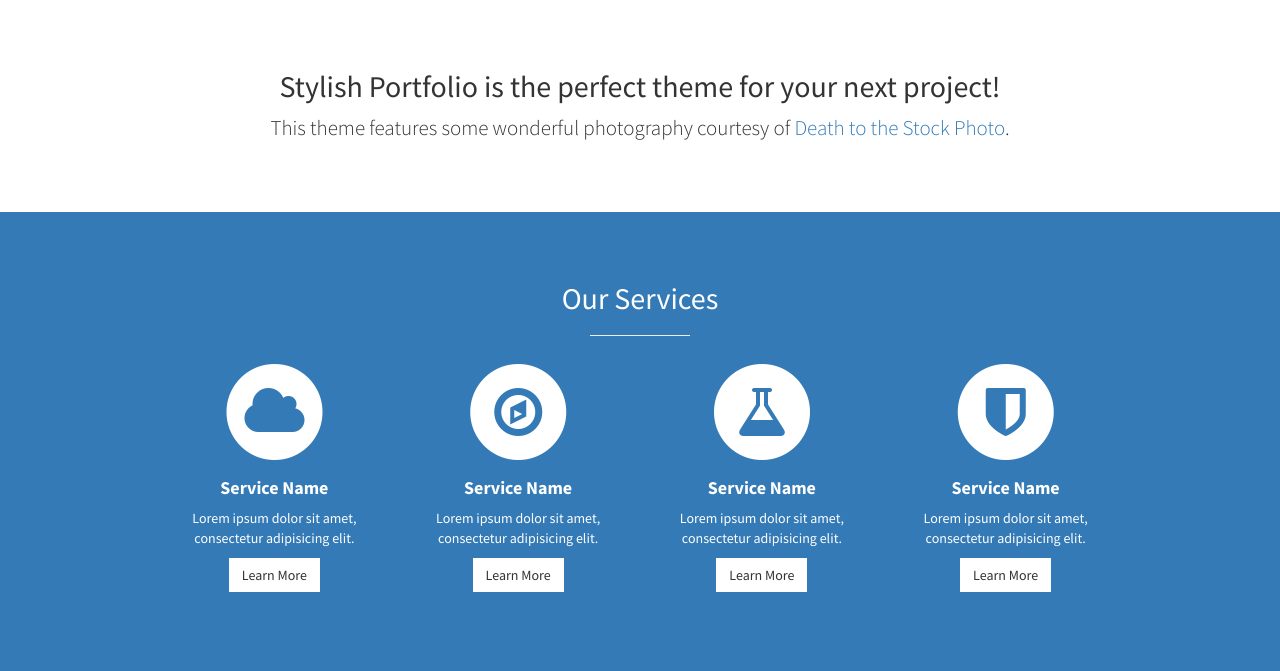
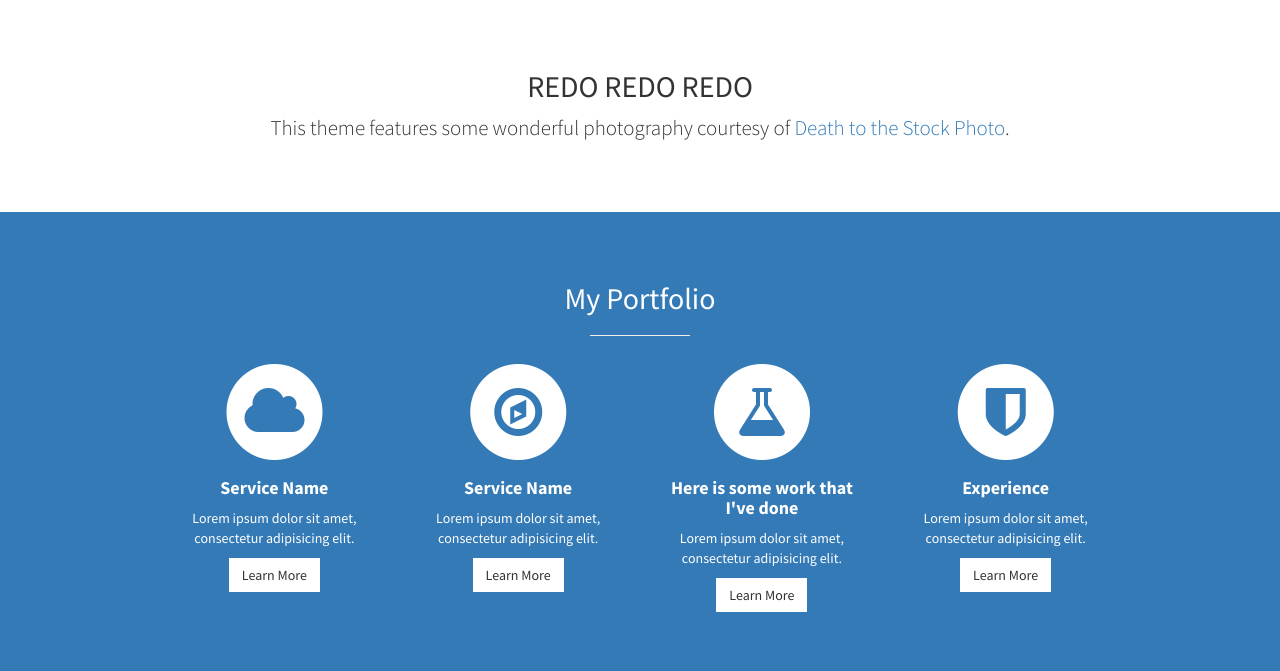
Before and after one commit to evanaaron26/evanaaron26.github.io, a plain HTML site: page index.html in a window 1280 px wide. Shown: the part 800-1471 px from the top of the page. Drawn offline with Linux system fonts and the light colour scheme.

Commit message:
4th change

```diff
--- a/index.html
+++ b/index.html
@@ -73,7 +73,7 @@
         <div class="container">
             <div class="row">
                 <div class="col-lg-12 text-center">
-                    <h2>Stylish Portfolio is the perfect theme for your next project!</h2>
+                    <h2>REDO REDO REDO</h2>
                     <p class="lead">This theme features some wonderful photography courtesy of <a target="_blank" href="http://join.deathtothestockphoto.com/">Death to the Stock Photo</a>.</p>
                 </div>
             </div>
@@ -88,7 +88,7 @@
         <div class="container">
             <div class="row text-center">
                 <div class="col-lg-10 col-lg-offset-1">
-                    <h2>Our Services</h2>
+                    <h2>My Portfolio</h2>
                     <hr class="small">
                     <div class="row">
                         <div class="col-md-3 col-sm-6">
@@ -124,7 +124,7 @@
                                 <i class="fa fa-flask fa-stack-1x text-primary"></i>
                             </span>
                                 <h4>
-                                    <strong>Service Name</strong>
+                                    <strong>Here is some work that I've done</strong>
                                 </h4>
                                 <p>Lorem ipsum dolor sit amet, consectetur adipisicing elit.</p>
                                 <a href="#" class="btn btn-light">Learn More</a>
@@ -137,7 +137,7 @@
                                 <i class="fa fa-shield fa-stack-1x text-primary"></i>
                             </span>
                                 <h4>
-                                    <strong>Service Name</strong>
+                                    <strong>Experience</strong>
                                 </h4>
                                 <p>Lorem ipsum dolor sit amet, consectetur adipisicing elit.</p>
                                 <a href="#" class="btn btn-light">Learn More</a>
@@ -222,7 +222,7 @@
 
     <!-- Map -->
     <section id="contact" class="map">
-        <iframe width="100%" height="100%" frameborder="0" scrolling="no" marginheight="0" marginwidth="0" src="https://maps.google.com/maps?f=q&amp;source=s_q&amp;hl=en&amp;geocode=&amp;q=Twitter,+Inc.,+Market+Street,+San+Francisco,+CA&amp;aq=0&amp;oq=twitter&amp;sll=28.659344,-81.187888&amp;sspn=0.128789,0.264187&amp;ie=UTF8&amp;hq=Twitter,+Inc.,+Market+Street,+San+Francisco,+CA&amp;t=m&amp;z=15&amp;iwloc=A&amp;output=embed"></iframe>
+        <iframe width="100%" height="100%" frameborder="0" scrolling="no" marginheight="0" marginwidth="0" src="https://www.google.com/maps/place/theMART/@41.888547,-87.6376322,17z/data=!3m1!4b1!4m5!3m4!1s0x880e2cb6fcbcc901:0x9f856951a34d4c3c!8m2!3d41.888543!4d-87.6354435"></iframe>
         <br />
         <small>
             <a href="https://maps.google.com/maps?f=q&amp;source=embed&amp;hl=en&amp;geocode=&amp;q=Twitter,+Inc.,+Market+Street,+San+Francisco,+CA&amp;aq=0&amp;oq=twitter&amp;sll=28.659344,-81.187888&amp;sspn=0.128789,0.264187&amp;ie=UTF8&amp;hq=Twitter,+Inc.,+Market+Street,+San+Francisco,+CA&amp;t=m&amp;z=15&amp;iwloc=A"></a>
```
